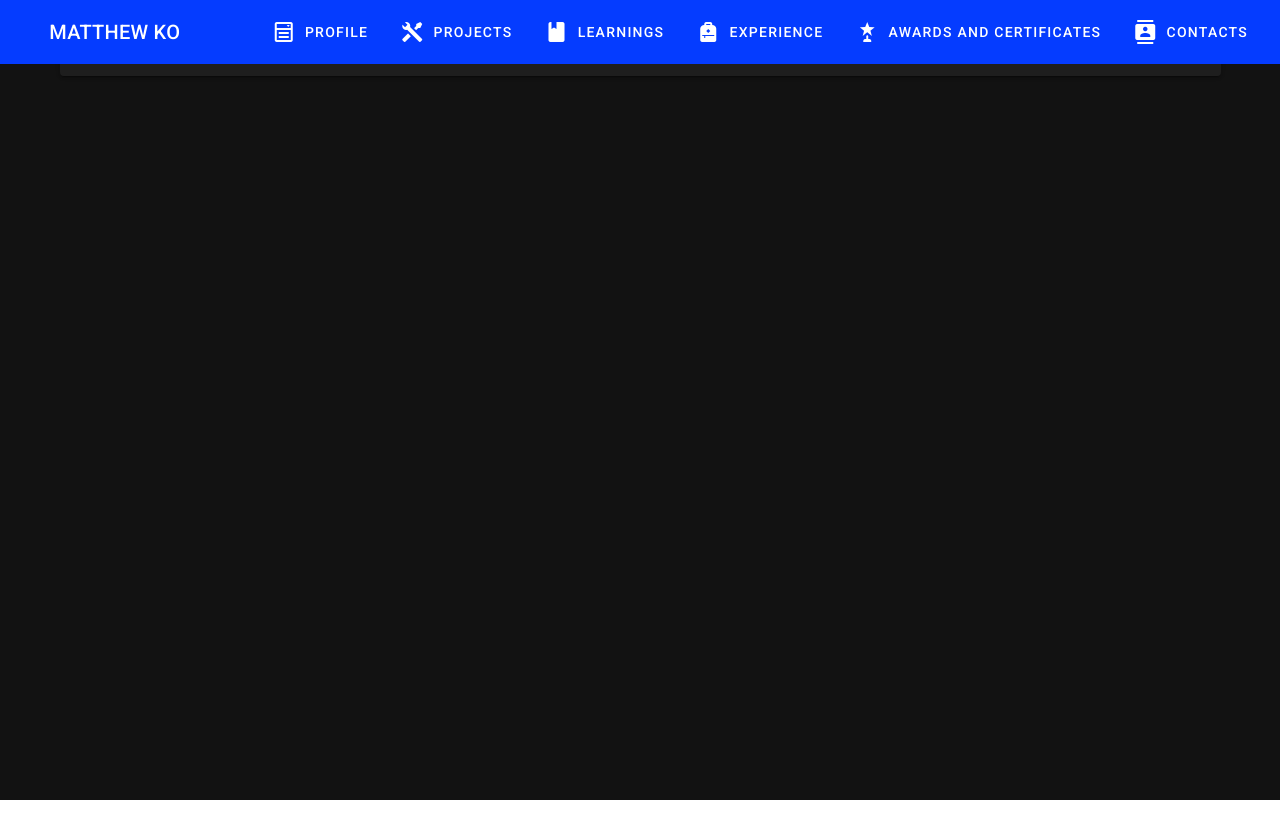
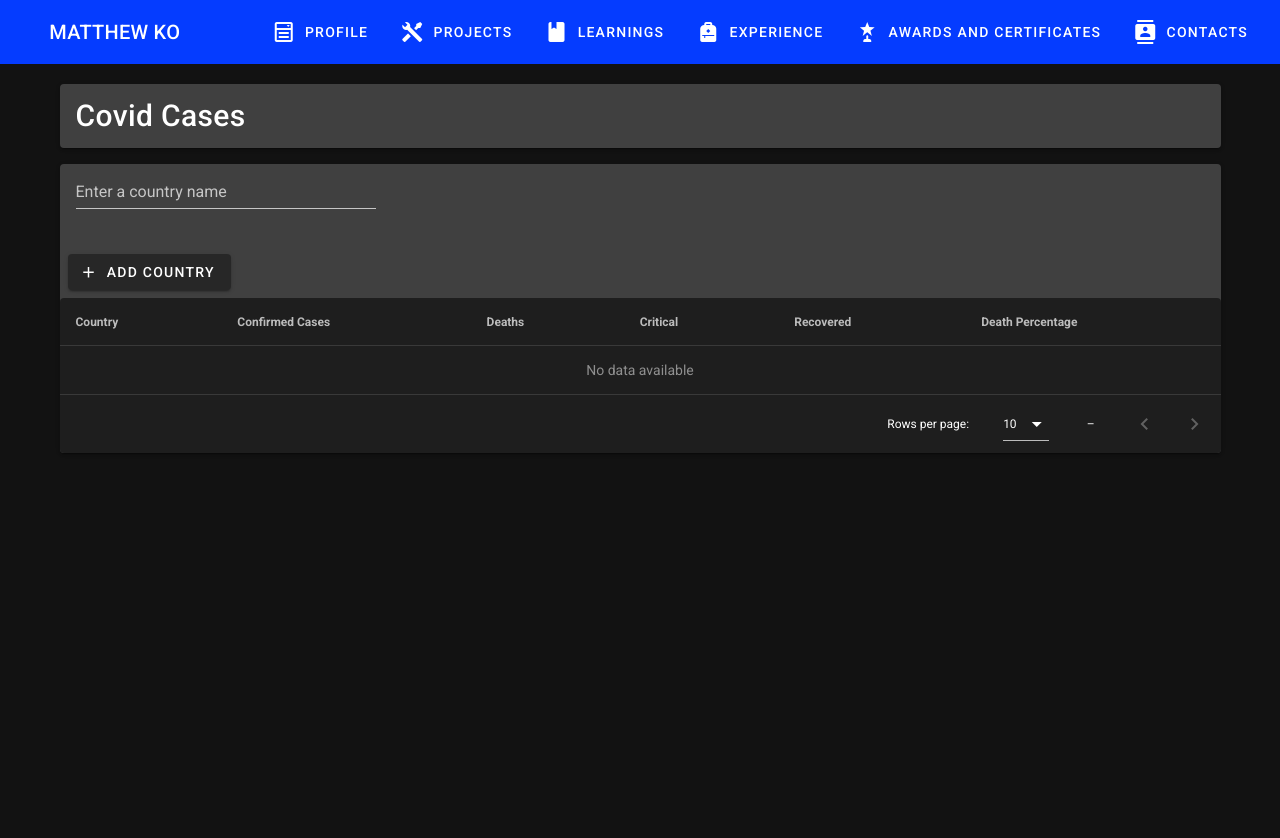
Before and after one commit to thematthewko114/personal-website, a Vue app: page /projects/covid in a window 1280 px wide. Before the commit this address had no page. Shown: the top 838 px of the page. Before the commit the page ends 800 px from the top, so only its background shows below. Built offline with nearby package versions, Linux system fonts and the light colour scheme; what vue-papa-parse would draw is missing.

Commit message:
api tester and covid tracker

```diff
--- a/db.json
+++ b/db.json
@@ -244,6 +244,22 @@
       "route": "/projects/f1live",
       "redirect": false,
       "tools": "Rapid API's F1 Live Motorsport Data API"
+    },
+    {
+      "id": "sRVBrbzdbvfzdfbz",
+      "name": "API tester",
+      "description": "A page to test my APIS",
+      "route": "/projects/apis",
+      "redirect": false,
+      "tools": "Google Maps API"
+    },
+    {
+      "id": "srlibseiubudb",
+      "name": "COVID searcher",
+      "description": "A page to search for COVID cases for a country",
+      "route": "/projects/covid",
+      "redirect": false,
+      "tools": "COVID-19 data API"
     }
   ]
 }
--- a/package.json
+++ b/package.json
@@ -14,6 +14,7 @@
     "vue-json-excel": "^0.3.0",
     "vue-papa-parse": "^2.0.0",
     "vue-router": "^3.2.0",
+    "vue2-google-maps": "^0.10.7",
     "vuetify": "^2.4.0",
     "vuex": "^3.4.0",
     "xlsx": "^0.17.0"
--- a/src/App.vue
+++ b/src/App.vue
@@ -1,6 +1,6 @@
 <template>
   <v-app>
-    <v-app-bar flat class="primary" fixed>
+    <v-app-bar flat class="primary">
       <v-btn class="no-active" text to="/">
         <v-card-title>Matthew Ko</v-card-title>
       </v-btn>
@@ -34,6 +34,13 @@ export default {
       ]
     }
   },
+  mounted(){
+    window.scroll({
+      top: 0,
+      left: 0,
+      behavior: 'smooth'
+    });
+  }
 }
 </script>
 <style>
--- a/src/main.js
+++ b/src/main.js
@@ -7,13 +7,20 @@ import titleMixin from './plugins/title'
 import VuePapaParse from 'vue-papa-parse'
 import JsonCSV from 'vue-json-csv'
 import JsonExcel from 'vue-json-excel'
+import * as VueGoogleMaps from 'vue2-google-maps'
 
 Vue.config.productionTip = false
 Vue.mixin(titleMixin)
 Vue.use(VuePapaParse)
 Vue.component('downloadCsv', JsonCSV)
 Vue.component('downloadExcel', JsonExcel)
-
+Vue.use(VueGoogleMaps, {
+  load: {
+    key: 'AIzaSyD2KRG2yfuSgD1CwsUM5kIkVqF3gAU-yj8',
+    libraries: 'places,drawing,visualization',
+    installComponents: true
+  },
+}),
 new Vue({
   router,
   store,
--- a/src/router/index.js
+++ b/src/router/index.js
@@ -66,6 +66,16 @@ const routes = [
     component: () => import("../views/Projects/F1Live.vue")
   },
   {
+    path: '/projects/apis',
+    name: 'Maps',
+    component: () => import("../views/Projects/Maps.vue")
+  },
+  {
+    path: '/projects/covid',
+    name: 'Covid',
+    component: () => import("../views/Projects/Covid.vue")
+  },
+  {
     path: "*", //invalid path
     name: 'Error',
     component: () => import('../views/Error.vue')
--- /dev/null
+++ b/src/views/Projects/Covid.vue
@@ -0,0 +1,69 @@
+<template>
+  <v-app>
+    <v-container>
+      <v-card class="card my-2">
+        <v-card-title style="font-size:30px">Covid Cases</v-card-title>
+      </v-card>
+      <v-card class="card my-2">
+        <v-text-field class="ma-4" v-model="country" style="width:300px" label="Enter a country name"></v-text-field>
+        <v-btn @click="addCountry" class="ma-2"><v-icon left>mdi-plus</v-icon>Add Country</v-btn>
+        <v-data-table
+          v-if="items!=[]"
+          :items="items"
+          :headers="headers"
+        >
+        </v-data-table>
+      </v-card>
+    </v-container>
+  </v-app>
+</template>
+
+<script>
+export default {
+  title: 'Covid Report',
+  data() {
+    return {
+      country: null,
+      date: "",
+      items: [],
+      headers: [
+        {text: "Country", value: "country"},
+        {text: "Confirmed Cases", value: "confirmed"},
+        {text: "Deaths", value: "deaths"},
+        {text: "Critical", value: "critical"},
+        {text: "Recovered", value: "recovered"},
+        {text: "Death Percentage", value: "percentage"},
+      ]
+    }
+  },
+  methods: {
+    addCountry(){
+      fetch(`https://covid-19-data.p.rapidapi.com/country?name=${this.country}`, {
+        "method": "GET",
+        "headers": {
+          "x-rapidapi-host": "covid-19-data.p.rapidapi.com",
+          "x-rapidapi-key": "68d5b8df1bmsh086fee4794fdd89p15cb42jsn00cf4832d55f"
+        }
+      })
+      .then(response => response.json())
+      .then(data => {
+        let percentage = (data[0].deaths/data[0].confirmed)*100
+        data[0].percentage = percentage.toFixed(4) + "%"
+        this.items.push(data[0])
+      })
+      .catch(err => {
+        console.error(err);
+      });
+    }
+  },
+  mounted() {
+    let day = new Date().getUTCDate()
+    let month = parseInt(new Date().getMonth())+1
+    let year = new Date().getFullYear()
+    this.date = day+"-"+month+"-"+year
+  },
+}
+</script>
+
+<style scoped>
+</style>
--- /dev/null
+++ b/src/views/Projects/Maps.vue
@@ -0,0 +1,35 @@
+<template>
+  <v-app>
+    <v-container>
+      <v-card class="card my-2">
+        <v-card-title style="font-size:30px">Google Maps embedded in Vue component</v-card-title>
+      </v-card>
+      <v-card>
+        <GmapMap
+        ref="mapRef"
+        :center="{lat:22.4424, lng:114.1655}"
+        :zoom="15"
+        style="width: 100%; height: 300px"
+        ></GmapMap>
+      </v-card>
+    </v-container>
+  </v-app>
+</template>
+
+<script>
+export default {
+  title: 'Map',
+  data() {
+    return {
+    }
+  },
+  mounted(){
+    this.$refs.mapRef.$mapPromise.then((map) => {
+      map.panTo({lat:22.455, lng:114.17})
+    })
+  }
+}
+</script>
+
+<style scoped>
+</style>
```
Also changed, not shown: 1 other file (tests, documents, lock files or other folders).
